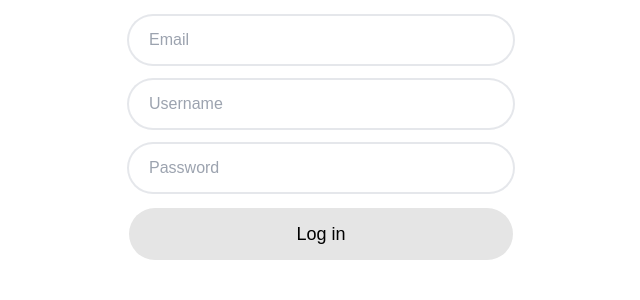
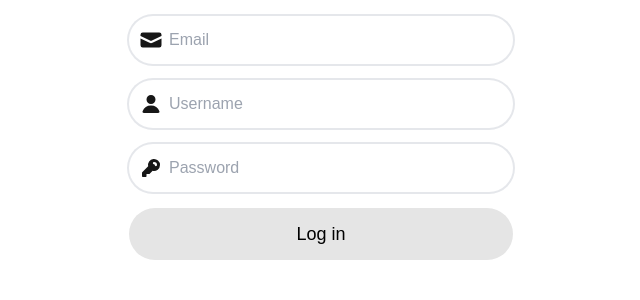
Before and after one commit to ohhhhhho/NextLoginForm, a Next.js app: page / in a window 1280 px wide. Shown: the top 300 px of the page, without its empty margins (319-959 px from the left). Built offline with nearby package versions, Linux system fonts and the light colour scheme.

Commit message:
add icon add password regex

```diff
--- a/app/action.ts
+++ b/app/action.ts
@@ -4,7 +4,7 @@ import {z} from 'zod'
 const formSchema = z.object({
     email:z.string(),
     username:z.string(),
-    password:z.string().min(5,"Wrong password")
+    password:z.string().refine(pre => pre === "12345","Wrong password")
 })
 export const onSubmit = async (prev:any, formData:FormData) => {
     const form = {
@@ -13,6 +13,7 @@ export const onSubmit = async (prev:any, formData:FormData) => {
         password:formData.get("password") as string
     }
     const result = formSchema.safeParse(form)
+
     if(!result.success){
         return {
             fieldErrors:result.error.flatten().fieldErrors,
@@ -20,9 +21,9 @@ export const onSubmit = async (prev:any, formData:FormData) => {
             success:false
         }
     }else{
-        console.log(result.data)
+
         return {
-            form: { email: '', username: '', password: '' },
+            form: { email: "", username: "", password: "" },
             fieldErrors: {},
             success:true
         }
--- a/components/input.tsx
+++ b/components/input.tsx
@@ -1,14 +1,24 @@
+import { EnvelopeIcon, KeyIcon, UserIcon } from "@heroicons/react/16/solid";
 import { InputHTMLAttributes } from "react";
 
 interface IInput{
-    errors?:string[],
+    name?:string
+    errors?:string[]
     defaultValue?: string;
 }
 
-export default function Input({errors,defaultValue,...extraProps}:IInput & InputHTMLAttributes<HTMLInputElement>){
+export default function Input({name,errors,defaultValue,...extraProps}:IInput & InputHTMLAttributes<HTMLInputElement>){
+    const svgIcon = () => {
+        if (name === "email") return <EnvelopeIcon />
+        if (name === "username") return <UserIcon />
+        if (name === "password") return <KeyIcon />
+      }
     return(
         <>
-        <input className={`ring-2 ring-gray-200 rounded-full focus:outline-offset-4 focus:outline-gray-400 py-3 px-5 text-black w-96 ${errors && errors.length >= 1 ? `focus:outline-red-600 ring-red-600` : ''}`} {...extraProps} defaultValue={defaultValue}/>
+        <div className="flex flex-row relative">
+            <span className="*:size-6 absolute left-2.5 top-1/2 transform -translate-y-1/2">{svgIcon()}</span>
+            <input name={name} className={`ring-2 ring-gray-200 rounded-full focus:outline-offset-4 focus:outline-gray-400 py-3 px-5 text-black w-96 indent-5 ${errors && errors.length >= 1 ? `focus:outline-red-600 ring-red-600` : ''}`} {...extraProps} defaultValue={defaultValue}/>
+        </div>
         {errors?.map((i,idx) =>
             <span key={idx} className="text-red-500 text-sm">{i}</span>
           )}
--- a/package.json
+++ b/package.json
@@ -9,6 +9,7 @@
     "lint": "next lint"
   },
   "dependencies": {
+    "@heroicons/react": "^2.2.0",
     "next": "15.0.3",
     "react": "19.0.0-rc-66855b96-20241106",
     "react-dom": "19.0.0-rc-66855b96-20241106",
```
Also changed, not shown: 1 other file (tests, documents, lock files or other folders).
